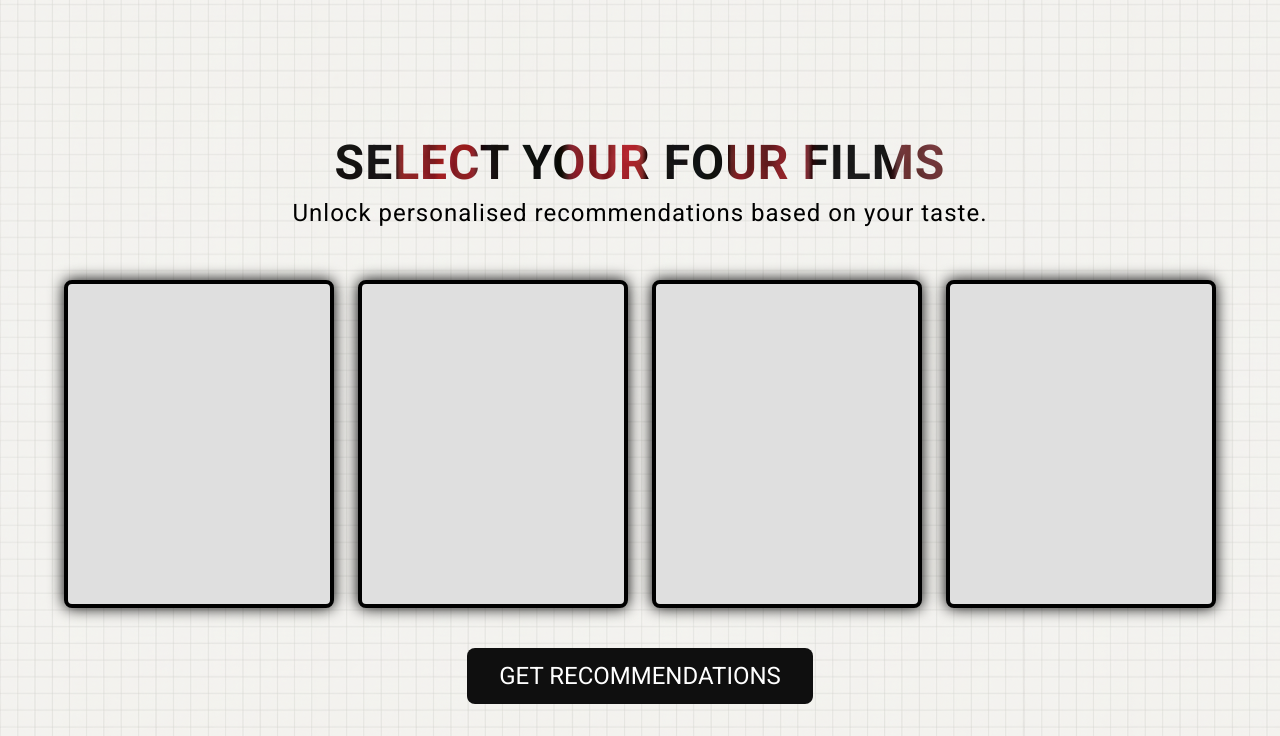
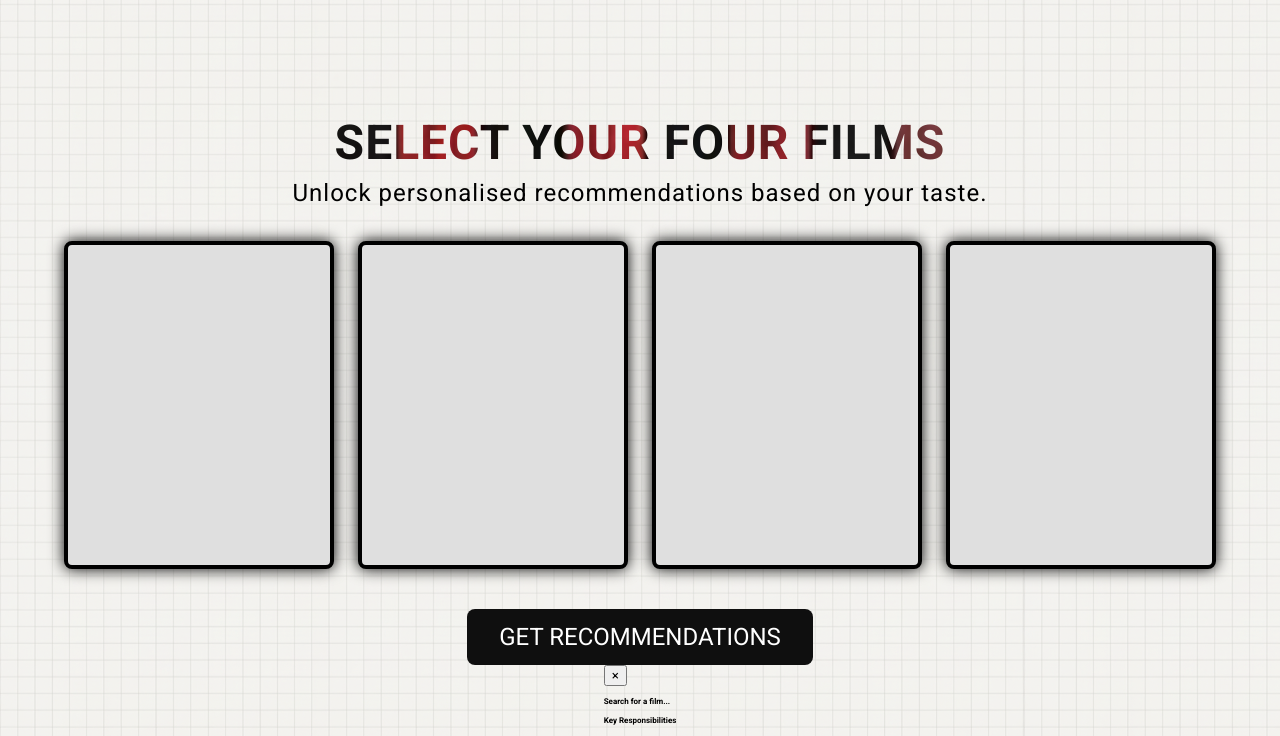
Before and after one commit to OllieWP634/film-journal-app, a Python web app: template templates/recommendations.html in a window 1280 px wide. Shown: the part 64-800 px from the top of the page. Run offline with Jinja, Linux system fonts and the light colour scheme; the template is opened without the code that fills it, so the values that code supplies are empty.

Commit message:
Add modal html elements required for movie search box

```diff
--- a/templates/recommendations.html
+++ b/templates/recommendations.html
@@ -39,6 +39,33 @@
             <a href="./recommendations.html"><button>GET RECOMMENDATIONS</button></a>
         </div>
 
+        <div id="project-modal" class="modal">
+            <div class="modal-content">
+
+                <button class="modal-close">&times;</button>
+
+                <div class="modal-header">
+                    <h2 id="modal-title"></h2>
+                    <div id="line-break"></div>
+                </div>
+
+                <div class="modal-sections">
+
+                    <section class="modal-section">
+                        <h4>Search for a film...</h4>
+                        <p id="modal-search"></p>
+                    </section>
+
+                    <section class="modal-section">
+                        <h4>Key Responsibilities</h4>
+                        <ul id="modal-films"></ul>
+                    </section>
+
+                </div>
+
+            </div>
+        </div>
+
     </div>
 
 </body>
```
